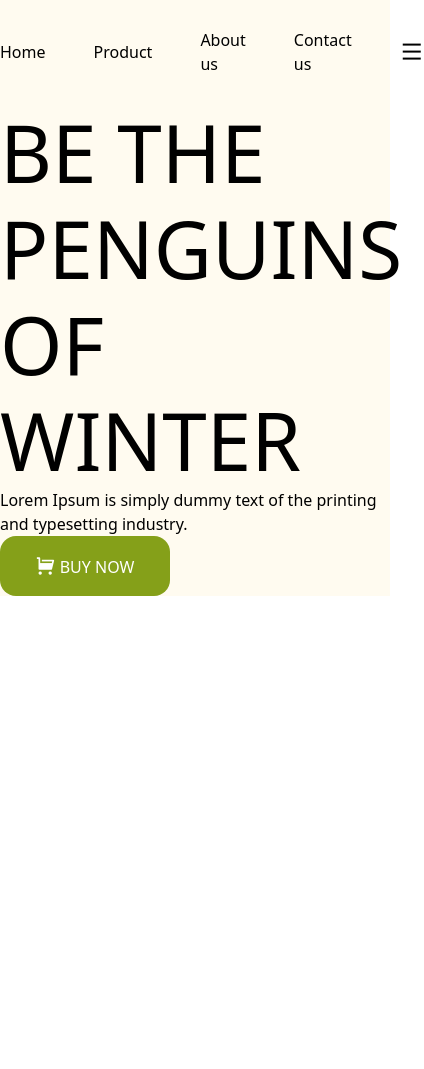
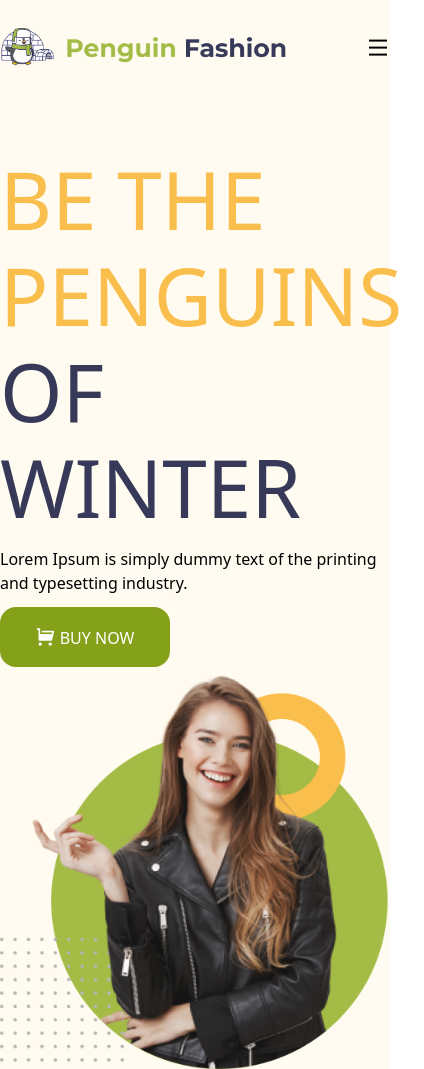
Before and after one commit to RaihanSoft/penguin-fashion-using-tailwind, a website: page src/index.html in a window 390 px wide. Shown: the top 1069 px of the page, 424 px wide, since content can reach past the window. Before the commit the page ends 844 px from the top, so only its background shows below. Drawn offline with nearby package versions, Linux system fonts and the light colour scheme; a web font is replaced by a local one.

Commit message:
header responsive using tailwind only

```diff
--- a/src/index.html
+++ b/src/index.html
@@ -5,6 +5,7 @@
     <meta charset="UTF-8">
     <meta name="viewport" content="width=device-width, initial-scale=1.0">
     <link rel="preconnect" href="https://fonts.googleapis.com">
+    <title>Penguin Fashion</title>
     <link rel="preconnect" href="https://fonts.gstatic.com" crossorigin>
     <link
         href="https://fonts.googleapis.com/css2?family=Bebas+Neue&family=Inter:wght@100..900&family=Playwrite+BE+VLG:wght@100..400&display=swap"
@@ -23,11 +24,11 @@
             </div>
 
             <div class="flex items-center gap-12">
-                <p class="text-[1rem] font-medium">Home</p>
-                <p class="text-[16px] font-medium">Product</p>
-                <p class="text-[1rem] font-medium">About us</p>
-                <p class="text-[1rem] font-medium">Contact us</p>
-                <i class="ri-menu-line text-[1.5rem] sm:hidden"></i>
+                <p class="text-[1rem] font-medium hidden md:block">Home</p>
+                <p class="text-[16px] font-medium hidden md:block">Product</p>
+                <p class="text-[1rem] font-medium hidden md:block">About us</p>
+                <p class="text-[1rem] font-medium hidden md:block">Contact us</p>
+                <i class="ri-menu-line text-[1.5rem] md:hidden"></i>
             </div>
 
 
@@ -37,11 +38,11 @@
         <!-- hero section  -->
 
 
-        <section class="max-w-6xl mx-auto flex justify-between">
+        <section class="max-w-6xl mx-auto flex justify-between flex-col md:flex-row ">
             <div>
-                <h1 class="text-[80px] uppercase font-normal tracking-[0%] leading-[96px]">Be the Penguins <br>
-                    of Winter</h1>
-                <p class="text-[16px] font-normal">Lorem Ipsum is simply dummy text of the printing <br>
+                <h1 class="text-[80px] uppercase font-normal tracking-[0%] leading-[96px] pt-[55px]"> <span class="text-[#FABE4C]">Be the Penguins</span> <br>
+                   <span class="text-[#363958]"> of Winter</span></h1>
+                <p class="text-[16px] font-normal  py-3">Lorem Ipsum is simply dummy text of the printing <br>
                     and typesetting industry.</p>
 
 
@@ -50,8 +51,8 @@
 
             </div>
 
-            <div>
-                <img class="" src="/images/model.png" alt="">
+            <div class="h-[559px]">
+                <img  class="max-w-full" src="/images/model.png" alt="">
             </div>
         </section>
 
```
Also changed, not shown: src/output.css.
